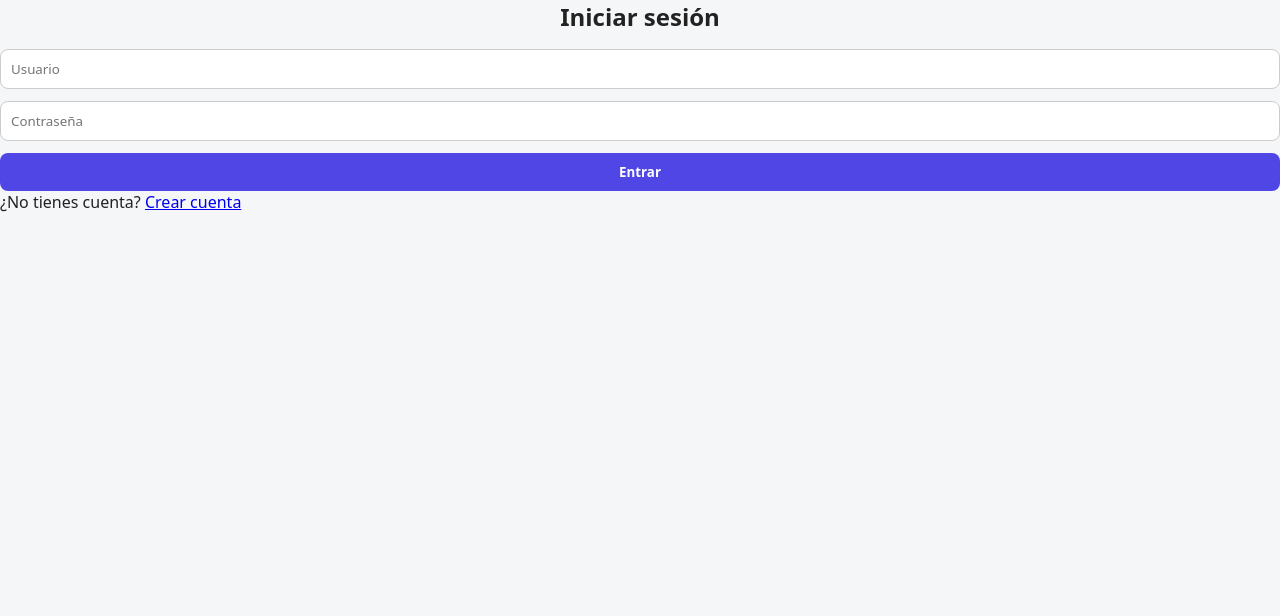
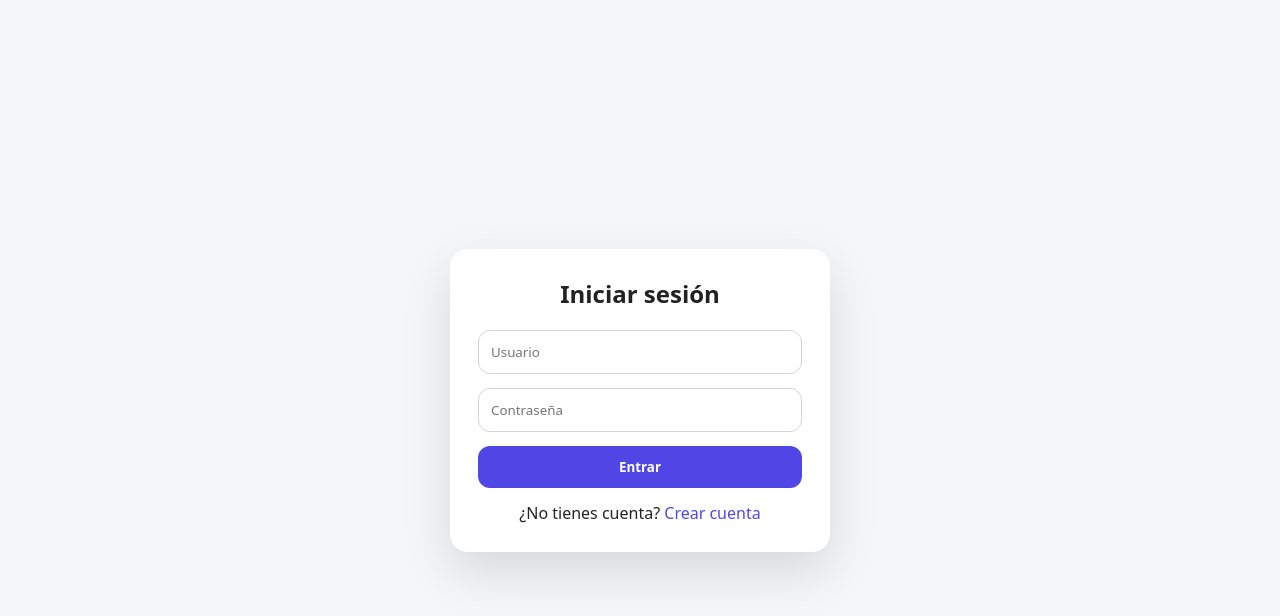
Before and after one commit to mientrasde78End/blog_common, a React app: page /login in a window 1280 px wide. Shown: the top 616 px of the page. Built offline with nearby package versions, Linux system fonts and the light colour scheme; no server answers; the HTML template or start-up script is replaced by a standard one.

Commit message:
diosito te quiero

```diff
--- a/src/pages/Blog.jsx
+++ b/src/pages/Blog.jsx
@@ -39,16 +39,26 @@ export default function Blog() {
   }
 
   return (
+    <>
+      <header>
+        <strong>MiniBlog</strong>
         <div>
-      <h2>Bienvenido {username}</h2>
-      <button onClick={logout}>Cerrar sesión</button>
+          <span>{username}</span>
+          <button className="logout-btn" onClick={logout}>
+            Cerrar sesión
+          </button>
+        </div>
+      </header>
 
+      <main className="blog-wrapper">
+        <div className="blog-card">
           <textarea
             value={content}
             onChange={(e) => setContent(e.target.value)}
             placeholder="Escribe algo..."
           />
           <button onClick={handleCreate}>Publicar</button>
+        </div>
 
         {posts.map((post) => (
           <div key={post.id} className={`post-card ${post.mine ? "mine" : ""}`}>
@@ -86,6 +96,7 @@ export default function Blog() {
             )}
           </div>
         ))}
-    </div>
+      </main>
+    </>
   );
 }
--- a/src/pages/Login.jsx
+++ b/src/pages/Login.jsx
@@ -17,7 +17,8 @@ export default function Login() {
   }
 
   return (
-    <form onSubmit={handleSubmit}>
+    <div className="auth-wrapper">
+      <form className="auth-form" onSubmit={handleSubmit}>
         <h2>Iniciar sesión</h2>
 
         <input
@@ -37,9 +38,10 @@ export default function Login() {
 
         <button>Entrar</button>
 
-      <p>
+        <p className="auth-link">
           ¿No tienes cuenta? <Link to="/">Crear cuenta</Link>
         </p>
       </form>
+    </div>
   );
 }
--- a/src/pages/Register.jsx
+++ b/src/pages/Register.jsx
@@ -14,7 +14,8 @@ export default function Register() {
   }
 
   return (
-    <form onSubmit={handleSubmit}>
+    <div className="auth-wrapper">
+      <form className="auth-form" onSubmit={handleSubmit}>
         <h2>Crear cuenta</h2>
 
         <input
@@ -34,9 +35,10 @@ export default function Register() {
 
         <button>Registrarse</button>
 
-      <p>
+        <p className="auth-link">
           ¿Ya tienes cuenta? <Link to="/login">Inicia sesión</Link>
         </p>
       </form>
+    </div>
   );
 }
--- a/src/styles.css
+++ b/src/styles.css
@@ -1,4 +1,3 @@
-/* RESET */
 * {
   box-sizing: border-box;
   margin: 0;
@@ -11,119 +10,67 @@ body {
   color: #222;
 }
 
-/* HEADER */
 header {
   display: flex;
   justify-content: space-between;
   align-items: center;
   padding: 16px 24px;
-  background: #ffffff;
-  border-bottom: 1px solid #ddd;
-}
-
-header strong {
-  font-size: 1.2rem;
+  background: white;
+  border-bottom: 1px solid #e5e7eb;
 }
 
 header span {
+  margin-right: 12px;
   font-weight: 500;
-  color: #555;
 }
 
-/* POSTS LIST */
-section {
-  max-width: 700px;
-  margin: 30px auto 160px auto; /* ⬅️ más espacio para el form */
-  padding: 0 16px;
+.logout-btn {
+  background: transparent;
+  border: 1px solid #dc2626;
+  color: #dc2626;
+  padding: 6px 12px;
+  border-radius: 8px;
+  cursor: pointer;
 }
 
-.post-card {
-  background: white;
-  border-radius: 16px;
-  padding: 18px;
-  margin-bottom: 18px;
-  box-shadow: 0 8px 24px rgba(0, 0, 0, 0.06);
-  transition:
-    transform 0.2s ease,
-    box-shadow 0.2s ease;
+.logout-btn:hover {
+  background: #dc2626;
+  color: white;
 }
 
-.post-card:hover {
-  transform: translateY(-2px);
-  box-shadow: 0 12px 30px rgba(0, 0, 0, 0.08);
+.auth-wrapper {
+  min-height: 100vh;
+  display: flex;
+  align-items: center;
+  justify-content: center;
 }
 
-.post-card h3 {
-  margin-bottom: 8px;
+.auth-form {
+  width: 100%;
+  max-width: 380px;
+  background: white;
+  padding: 28px;
+  border-radius: 18px;
+  box-shadow: 0 20px 50px rgba(0, 0, 0, 0.12);
 }
 
-.post-card p {
-  margin-bottom: 10px;
-  color: #444;
+.auth-form h2 {
+  text-align: center;
+  margin-bottom: 20px;
 }
 
-.post-card small {
-  color: #777;
+.auth-form input {
+  width: 100%;
+  padding: 12px;
+  margin-bottom: 14px;
+  border-radius: 12px;
+  border: 1px solid #d1d5db;
 }
 
-/* INLINE EDIT */
-.post-card input,
-.post-card textarea {
+.auth-form button {
   width: 100%;
-  margin-top: 8px;
-  padding: 10px 12px;
-  border-radius: 10px;
-  border: 1px solid #c7d2fe;
-  background: #f8fafc;
-  font-size: 0.95rem;
-}
-
-.post-card textarea {
-  resize: none;
-  height: 90px;
-}
-
-/* FORM */
-.post-form {
-  position: fixed;
-  bottom: 0;
-  left: 0;
-  right: 0;
-  background: white;
-  border-top: 1px solid #ddd;
-  padding: 14px;
-  z-index: 100; /* ⬅️ CLAVE */
-}
-
-.post-form-inner {
-  max-width: 700px;
-  margin: auto;
-  display: flex;
-  gap: 10px;
-}
-
-.post-form input {
-  flex: 1;
   padding: 12px;
-  border-radius: 8px;
-  border: 1px solid #ccc;
-  font-size: 0.95rem;
-}
-
-.post-form textarea {
-  flex: 2; /* ⬅️ MÁS IMPORTANTE */
-  padding: 12px;
-  border-radius: 8px;
-  border: 1px solid #ccc;
-  font-size: 0.95rem;
-  resize: none;
-  height: 90px; /* ⬅️ SE VE BIEN */
-}
-
-.post-form button {
-  align-self: flex-end; /* ⬅️ ya no se ve gigante */
-  padding: 12px 18px;
-  border-radius: 8px;
+  border-radius: 12px;
   border: none;
   background: #4f46e5;
   color: white;
@@ -131,37 +78,42 @@ section {
   cursor: pointer;
 }
 
-.post-form button:hover {
-  background: #4338ca;
+.auth-link {
+  text-align: center;
+  margin-top: 14px;
 }
 
-/* AUTH FORMS */
-.auth-form {
-  max-width: 350px;
-  margin: 100px auto;
-  background: white;
-  padding: 24px;
-  border-radius: 10px;
-  box-shadow: 0 8px 20px rgba(0, 0, 0, 0.08);
+.auth-link a {
+  color: #4f46e5;
+  text-decoration: none;
 }
 
-form h2 {
-  margin-bottom: 16px;
-  text-align: center;
+.blog-wrapper {
+  max-width: 720px;
+  margin: 40px auto 120px;
+  padding: 0 16px;
 }
 
-form input {
-  width: 100%;
-  padding: 10px;
-  margin-bottom: 12px;
-  border-radius: 8px;
-  border: 1px solid #ccc;
+.blog-card {
+  background: white;
+  padding: 20px;
+  border-radius: 18px;
+  box-shadow: 0 10px 30px rgba(0, 0, 0, 0.08);
+  margin-bottom: 24px;
 }
 
-form button {
+.blog-card textarea {
   width: 100%;
-  padding: 10px;
-  border-radius: 8px;
+  height: 90px;
+  border-radius: 14px;
+  padding: 12px;
+  border: 1px solid #c7d2fe;
+  margin-bottom: 12px;
+}
+
+.blog-card button {
+  padding: 10px 18px;
+  border-radius: 12px;
   border: none;
   background: #4f46e5;
   color: white;
@@ -169,20 +121,46 @@ form button {
   cursor: pointer;
 }
 
-form button:hover {
-  background: #4338ca;
+.post-card {
+  background: white;
+  border-radius: 18px;
+  padding: 18px;
+  margin-bottom: 18px;
+  box-shadow: 0 10px 28px rgba(0, 0, 0, 0.08);
 }
 
-/* MINE */
 .post-card.mine {
+  background: linear-gradient(180deg, #eef2ff, white);
+}
+
+.post-card textarea {
+  width: 100%;
+  height: 90px;
+  border-radius: 14px;
+  padding: 12px;
+  border: 1px solid #c7d2fe;
+}
+
+.post-actions {
+  display: flex;
+  gap: 10px;
+  margin-top: 10px;
+}
+
+.post-actions button {
+  padding: 8px 14px;
+  border-radius: 10px;
   border: none;
-  background: linear-gradient(180deg, #eef2ff, #ffffff);
-  box-shadow: 0 10px 28px rgba(79, 70, 229, 0.15);
+  cursor: pointer;
+}
+
+.post-actions .cancel {
+  background: #e5e7eb;
 }
 
 .badge {
   display: inline-block;
-  margin-top: 8px;
+  margin-top: 10px;
   padding: 4px 10px;
   font-size: 11px;
   background: #4f46e5;
@@ -192,97 +170,12 @@ form button:hover {
 
 .edit-btn {
   margin-top: 8px;
+  margin-left: 8px;
   padding: 6px 12px;
-  font-size: 12px;
+  border-radius: 999px;
+  border: none;
   background: #eef2ff;
-  border: none;
   color: #4f46e5;
-  cursor: pointer;
-  border-radius: 999px;
-  font-weight: 600;
-}
-
-.edit-btn:hover {
-  background: #e0e7ff;
-}
-
-.logout-btn {
-  background: transparent;
-  border: 1px solid #dc2626;
-  color: #dc2626;
-  padding: 6px 10px;
-  border-radius: 6px;
-  cursor: pointer;
-  font-size: 0.85rem;
-}
-
-.logout-btn:hover {
-  background: #dc2626;
-  color: white;
-}
-
-/* MODAL */
-.modal-backdrop {
-  position: fixed;
-  inset: 0;
-  background: rgba(0, 0, 0, 0.35);
-  display: flex;
-  align-items: center;
-  justify-content: center;
-  z-index: 100;
-}
-
-.modal {
-  width: 100%;
-  max-width: 380px;
-  background: white;
-  padding: 24px;
-  border-radius: 12px;
-  box-shadow: 0 20px 40px rgba(0, 0, 0, 0.25);
-}
-
-.modal h2 {
-  margin-bottom: 16px;
-  text-align: center;
-}
-
-.modal input,
-.modal textarea {
-  width: 100%;
-  margin-bottom: 12px;
-  padding: 10px;
-  border-radius: 8px;
-  border: 1px solid #ccc;
-}
-
-.modal textarea {
-  resize: none;
-  height: 90px;
-}
-
-.modal button {
-  width: 100%;
-  padding: 10px;
-  border-radius: 8px;
-  border: none;
-  background: #4f46e5;
-  color: white;
   font-weight: 600;
   cursor: pointer;
 }
-
-.edit-btn {
-  margin-top: 8px;
-  padding: 6px 12px;
-  font-size: 12px;
-  background: #eef2ff;
-  border: none;
-  color: #4f46e5;
-  cursor: pointer;
-  border-radius: 999px;
-  font-weight: 600;
-}
-
-.edit-btn:hover {
-  background: #e0e7ff;
-}
```
Lines whose indentation alone changed are shown as unchanged.
